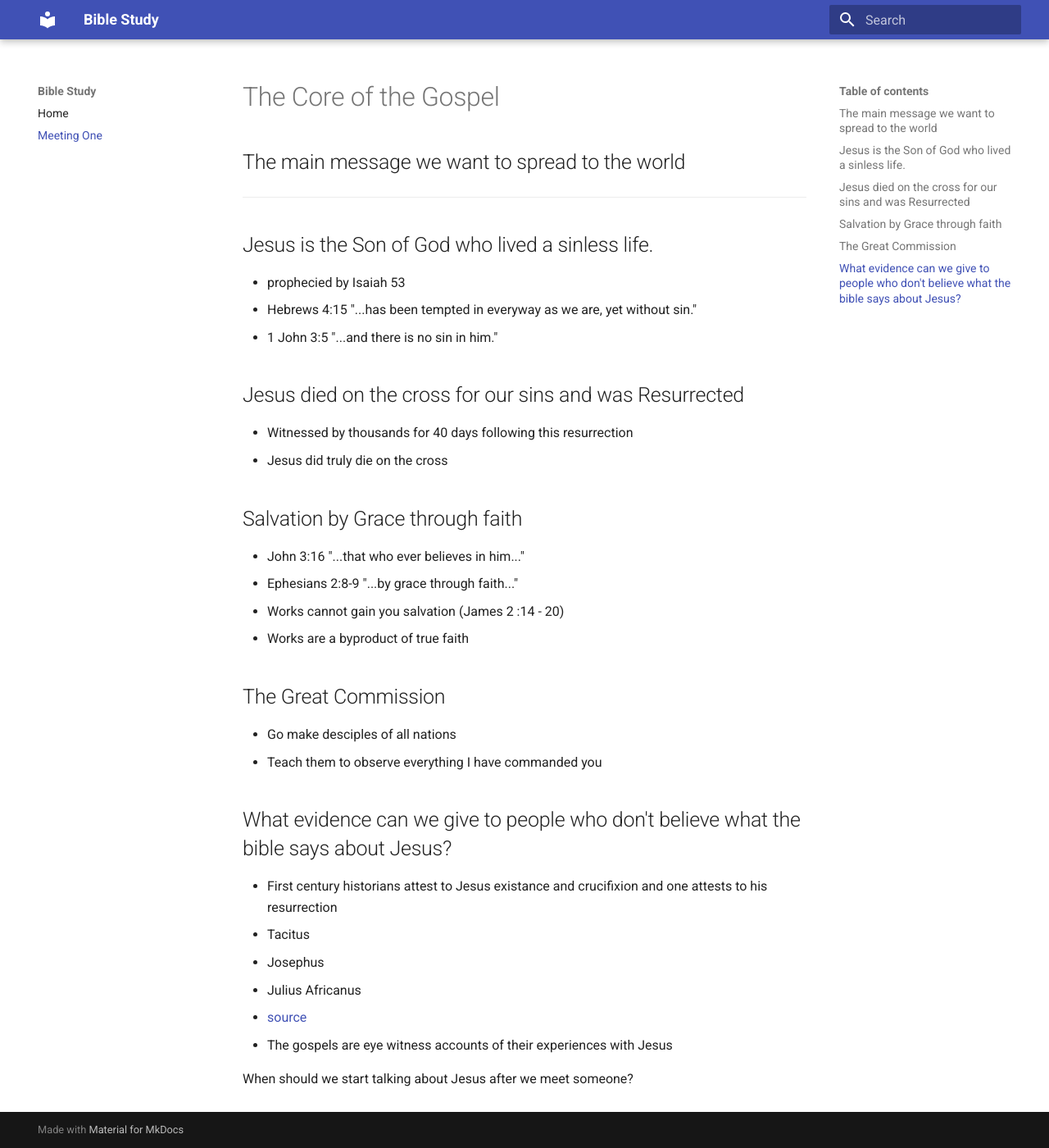
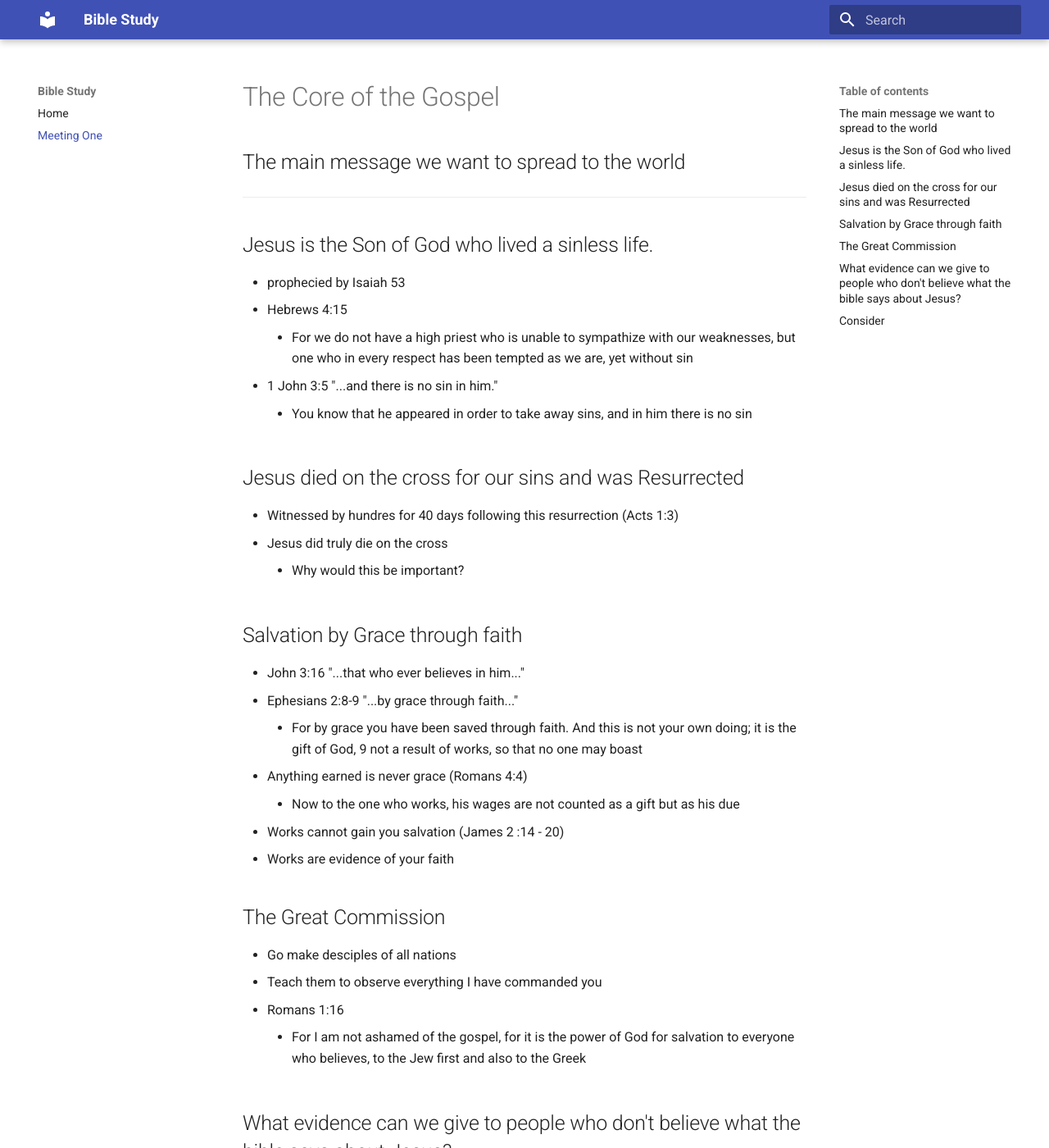
Before and after one commit to parker7johnson/Bible-Study, an MkDocs documentation site: the page built from docs/meeting_one/README.md, in a window 1280 px wide and 1400 px high. Shown: the whole window at 82% size. Built offline with MkDocs 1.6.1 and Material for MkDocs 9.7.7, drawn with Linux system fonts in a browser that asks for light colours.

Commit message:
adding more verses and references

```diff
--- a/docs/meeting_one/README.md
+++ b/docs/meeting_one/README.md
@@ -4,19 +4,33 @@
 
 ## Jesus is the Son of God who lived a sinless life.
 - prophecied by Isaiah 53
-- Hebrews 4:15 "...has been tempted in everyway as we are, yet without sin."
+- Hebrews 4:15
+    - For we do not have a high priest who is unable to sympathize with our weaknesses, but one
+      who in every respect has been tempted as we are, yet without sin
 - 1 John 3:5 "...and there is no sin in him."
+    - You know that he appeared in order to take away sins, and in him there is no sin
+
 ## Jesus died on the cross for our sins and was Resurrected
-- Witnessed by thousands for 40 days following this resurrection
+- Witnessed by hundres for 40 days following this resurrection (Acts 1:3)
 - Jesus did truly die on the cross
+    - Why would this be important?
 ## Salvation by Grace through faith
 - John 3:16 "...that who ever believes in him..."
 - Ephesians 2:8-9 "...by grace through faith..."
+    - For by grace you have been saved through faith. And this is not your own doing;
+      it is the gift of God, 9 not a result of works, so that no one may boast
+
+- Anything earned is never grace (Romans 4:4)
+    - Now to the one who works, his wages are not counted as a gift but as his due
+
 - Works cannot gain you salvation (James 2 :14 - 20)
-- Works are a byproduct of true faith
+- Works are evidence of your faith
+
 ## The Great Commission
 - Go make desciples of all nations
 - Teach them to observe everything I have commanded you
+- Romans 1:16
+    - For I am not ashamed of the gospel, for it is the power of God for salvation to everyone who believes, to the Jew first and also to the Greek
 
 ## What evidence can we give to people who don't believe what the bible says about Jesus?
 - First century historians attest to Jesus existance and crucifixion and one attests to his resurrection
@@ -26,4 +40,6 @@
   - [source](https://www.explainchristianity.com/evidence-from-non-biblical-sources-that-jesus-died/)
 - The gospels are eye witness accounts of their experiences with Jesus
 
+## Consider
+
 When should we start talking about Jesus after we meet someone?
```
